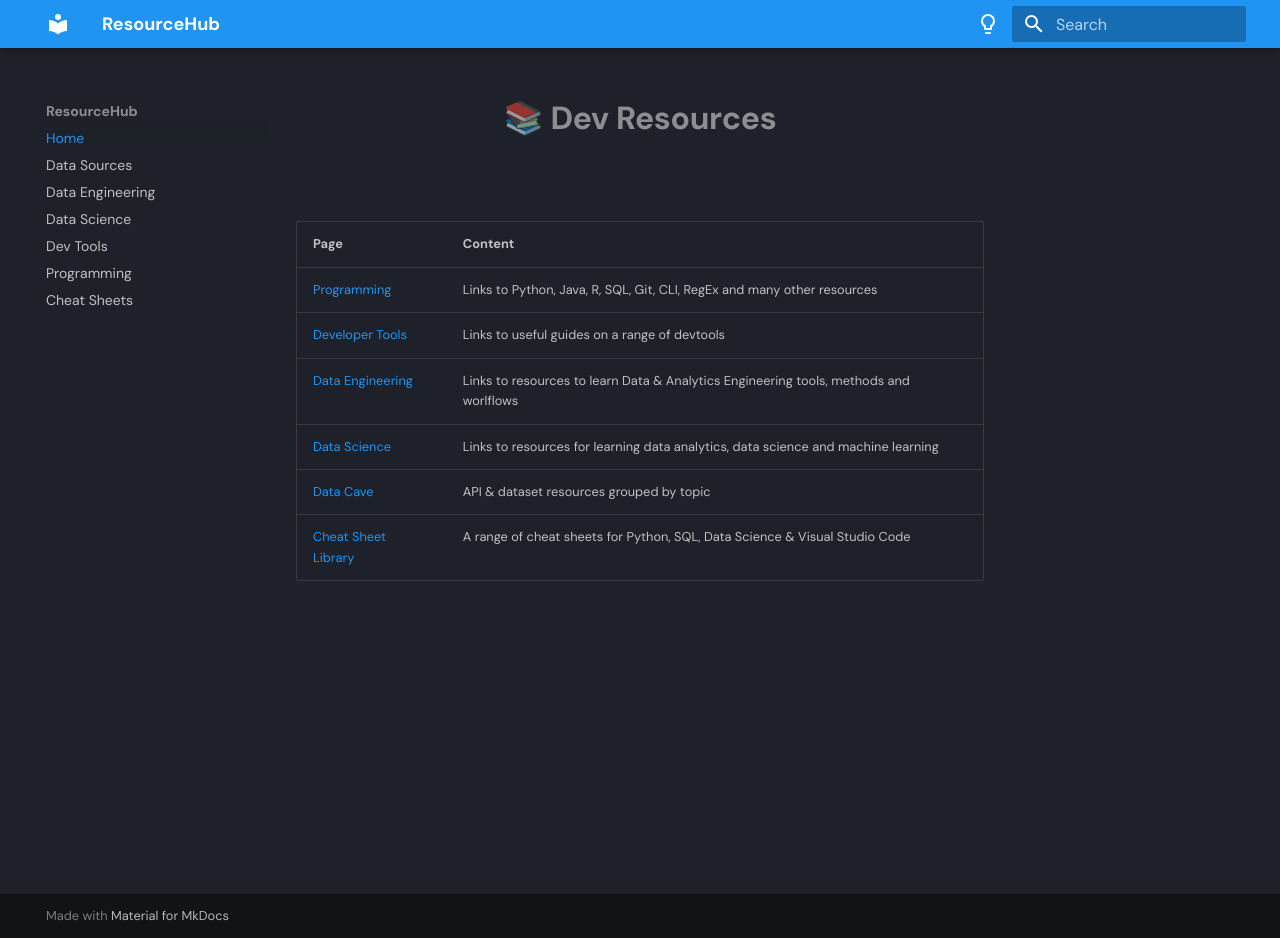
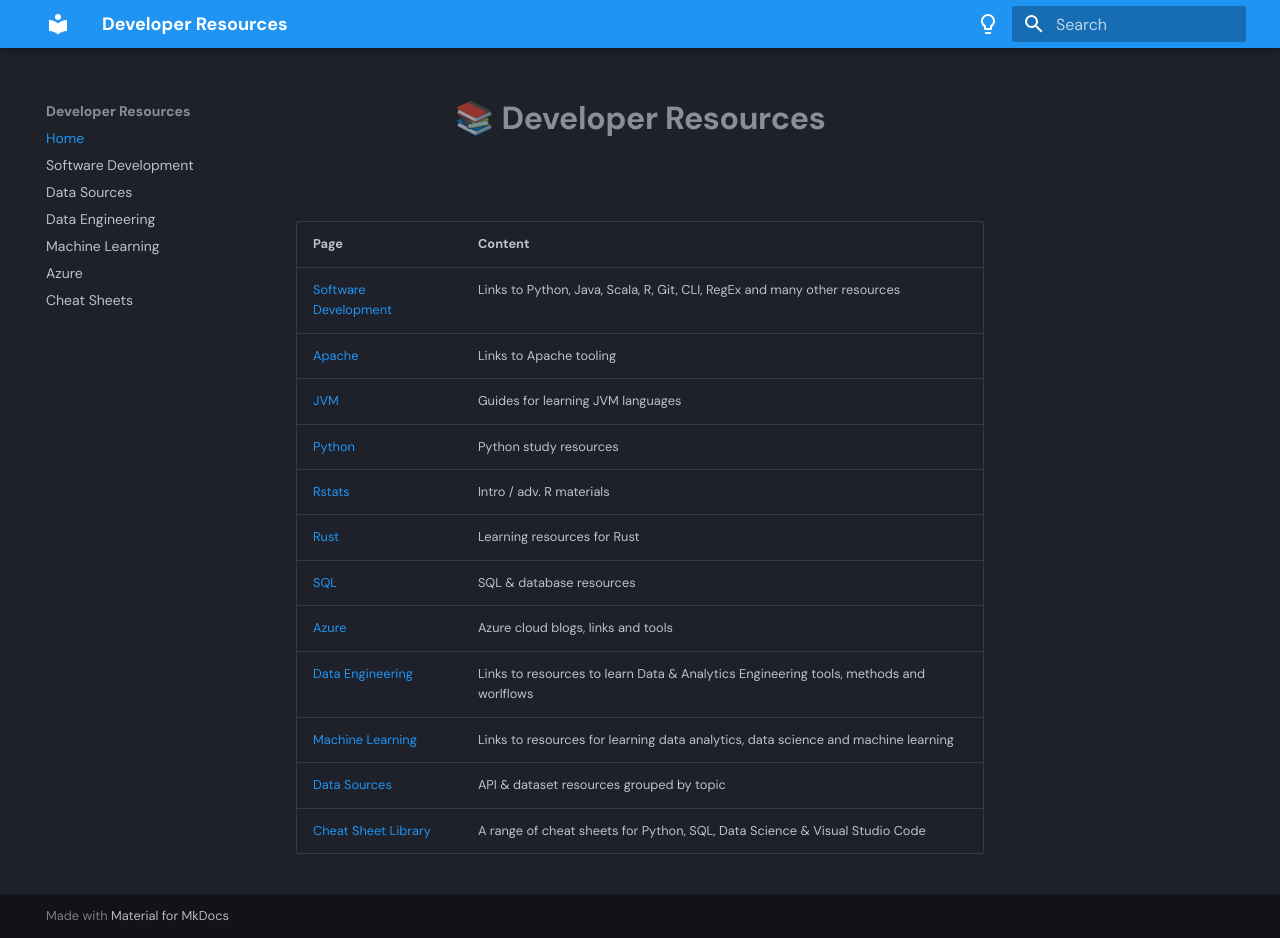
Before and after one commit to DNYFZR/docs, an MkDocs documentation site: the page built from docs/index.md, in a window 1280 px wide and 938 px high. Built offline with MkDocs 1.6.1 and Material for MkDocs 9.7.7, drawn with Linux system fonts in a browser that asks for light colours.

Commit message:
Reconfigured pages

```diff
--- a/docs/index.md
+++ b/docs/index.md
@@ -1,12 +1,18 @@
-<h1 align="center"><b> 📚 Dev Resources </b></h1>
+<h1 align="center"><b> 📚 Developer Resources </b></h1>
 
 <br>
 
 **Page** | **Content**
 -- | --
-[Programming](programming.md) | Links to Python, Java, R, SQL, Git, CLI, RegEx and many other resources
-[Developer Tools](dev_tools.md) | Links to useful guides on a range of devtools
-[Data Engineering](data_engineering.md) | Links to resources to learn Data & Analytics Engineering tools, methods and worlflows
-[Data Science](data_science.md) | Links to resources for learning data analytics, data science and machine learning
-[Data Cave](data_cave.md) | API & dataset resources grouped by topic
-[Cheat Sheet Library](cheat_sheets.md) | A range of cheat sheets for Python, SQL, Data Science & Visual Studio Code
+[Software Development](pages/software_development.md) | Links to Python, Java, Scala, R, Git, CLI, RegEx and many other resources
+[Apache](languages/apache.md) | Links to Apache tooling
+[JVM](languages/jvm.md) | Guides for learning JVM languages
+[Python](languages/python.md) | Python study resources
+[Rstats](languages/rstats.md) | Intro / adv. R materials
+[Rust](languages/rust.md) | Learning resources for Rust
+[SQL](languages/sql.md) | SQL & database resources
+[Azure](cloud/azure.md) | Azure cloud blogs, links and tools
+[Data Engineering](pages/data_engineering.md) | Links to resources to learn Data & Analytics Engineering tools, methods and worlflows
+[Machine Learning](pages/machine_learning.md) | Links to resources for learning data analytics, data science and machine learning
+[Data Sources](pages/data_cave.md) | API & dataset resources grouped by topic
+[Cheat Sheet Library](pages/cheat_sheets.md) | A range of cheat sheets for Python, SQL, Data Science & Visual Studio Code
--- a/mkdocs.yml
+++ b/mkdocs.yml
@@ -1,13 +1,13 @@
 # Configuration File
-site_name: "ResourceHub"
+site_name: "Developer Resources"
 
 nav:
     - Home: index.md
+    - Software Development: software_development.md
     - Data Sources: data_cave.md
     - Data Engineering: data_engineering.md
-    - Data Science: data_science.md
-    - Dev Tools: dev_tools.md
-    - Programming: programming.md
+    - Machine Learning: machine_learning.md
+    - Azure: azure.md
     - Cheat Sheets: cheat_sheets.md
 
 theme:
```
Also changed, not shown: docs/cloud/azure.md (added, +18 -0 lines), docs/data_engineering.md (deleted, +0 -27 lines), docs/data_science.md (deleted, +0 -23 lines), docs/dev_tools.md (deleted, +0 -20 lines), docs/languages/apache.md (added, +12 -0 lines), docs/languages/jvm.md (added, +13 -0 lines), docs/languages/python.md (added, +15 -0 lines), docs/languages/rstats.md (added, +14 -0 lines), docs/languages/rust.md (added, +15 -0 lines), docs/languages/sql.md (added, +16 -0 lines), docs/pages/cheat_sheets.md (renamed from docs/cheat_sheets.md, +1 -1 lines), docs/pages/data_cave.md (renamed from docs/data_cave.md, +1 -1 lines), docs/pages/data_engineering.md (added, +16 -0 lines), docs/pages/machine_learning.md (added, +19 -0 lines), 3 more files.
